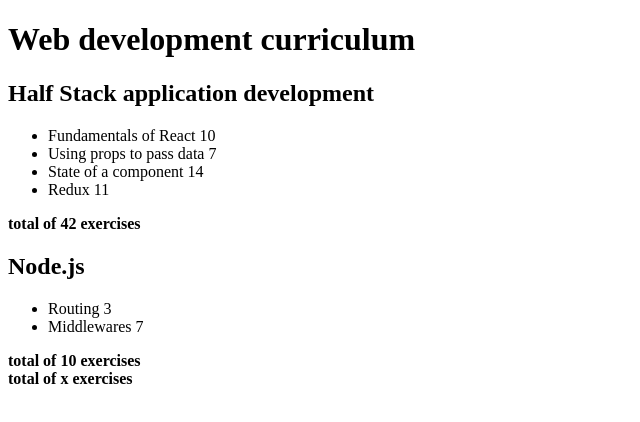
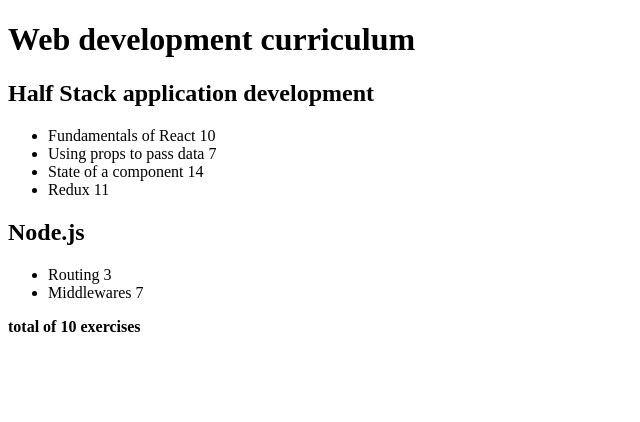
Before and after one commit to angwenfelicia/fullstackopen, a React (Vite) app in the folder part2/courseinfo/: page / in a window 1280 px wide. Shown: the top 422 px of the page, without its empty margins (0-640 px from the left). Built offline with nearby package versions, Linux system fonts and the light colour scheme.

Commit message:
exercise part 2.5 in progress

```diff
--- a/part2/courseinfo/src/App.jsx
+++ b/part2/courseinfo/src/App.jsx
@@ -1,65 +1,35 @@
-//exercise part 2.4 in progress:
-//almost done, clean code later
+//exercise part 2.5 in progress
 
-const Header = (props) => {
-  //const total = props.courses.reduce((a, v) =>
-  //  a + v.exercises, 0
-  //)
+const Content = (props) => {
 
-
-
-  const headerName = props.courses.map( x =>
-    {
-      let total = 0
-      return <div key={x.id}>
-      <h2>{x.name}</h2>
-      <ul>
-        {x.parts.map(part =>
-          {
-          total = (x.parts.reduce((a, v) => a + v.exercises, 0 ))
-          return <li key={part.id}>
-            {part.name} {part.exercises}
-          </li>
-          }
-        )}
-      </ul>
-      <b>total of {total} exercises</b>
-    </div>
-    }
+  const total = props.courses.reduce(
+    (sum, x) => x.parts.reduce((a, v) => a + v.exercises, 0)
   )
 
-  return headerName
-}
-
-
-
-//map the parts
-const Content = (props) => {
-
-  console.log(props)
-  // reduce using accumulator and currentValue of exercises
-  // props.course.parts.reduce
-
   return (
-    <div>
-      <b>total of x exercises </b>
-    </div>
+    <>
+      {props.courses.map(course => (
+        <div key={course.id} >
+          <h2>{course.name}</h2>
+        <ul>
+          {course.parts.map(part => (
+            <li key={part.id}>
+              {part.name} {part.exercises}
+            </li>
+          ))}
+        </ul>
+        </div>
+      ))}
+      <b>total of {total} exercises </b>
+    </>
   )
 }
-
-//each lists contains name and number of exercises
-const Part = (props) => (
-  <ul>
-    {props.part.name} {props.part.exercises}
-  </ul>
-)
 
 const Course = (props) => {
   const { courses } = props
   return (
     <div>
       <h1>Web development curriculum</h1>
-      <Header courses={courses} />
       <Content courses={courses} />
     </div>
   )
```
